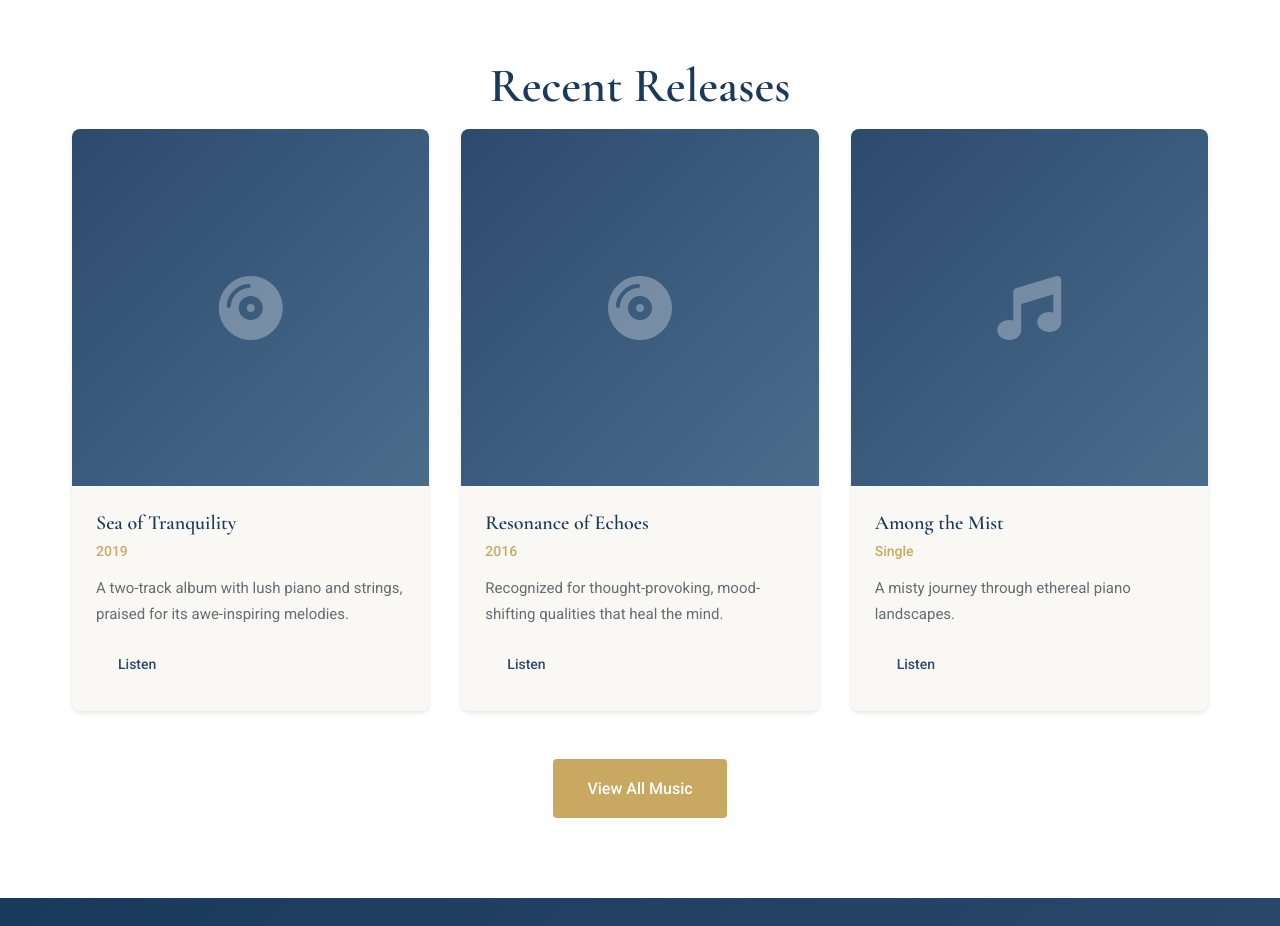
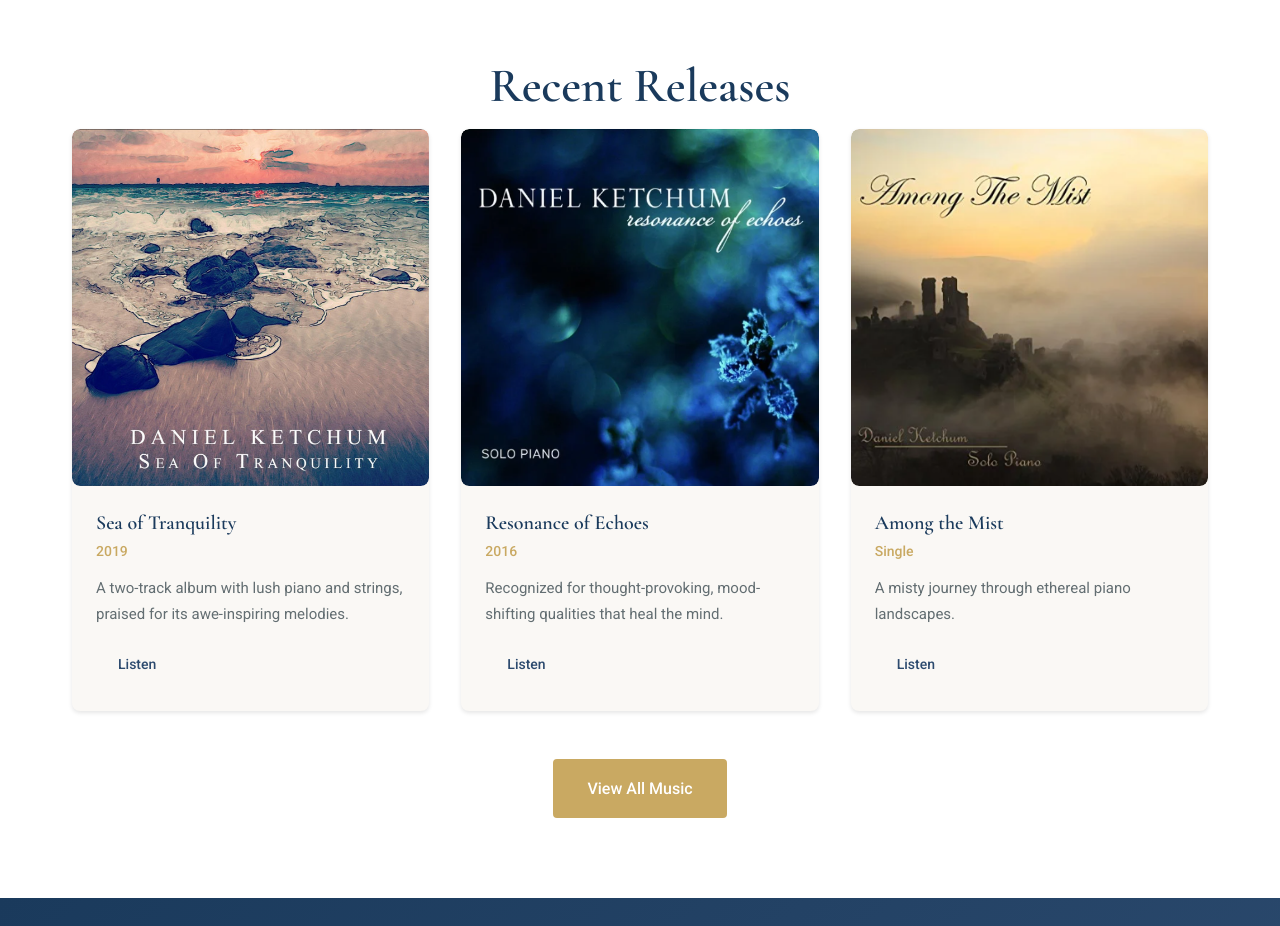
Before and after one commit to Anunakie/ketchummusic.github, a plain HTML site: page index.html in a window 1280 px wide. Shown: the part 2800-3726 px from the top of the page. Drawn offline with nearby package versions, Linux system fonts and the light colour scheme.

Commit message:
Add album artwork to homepage Recent Releases section

```diff
--- a/css/style.css
+++ b/css/style.css
@@ -858,3 +858,20 @@ img {
         text-align: center;
     }
 }
+
+
+/* Release Card Images */
+.release-image img {
+    width: 100%;
+    height: 100%;
+    object-fit: cover;
+    border-radius: var(--radius-md);
+    box-shadow: var(--shadow-md);
+}
+
+.release-image {
+    width: 100%;
+    aspect-ratio: 1;
+    overflow: hidden;
+    border-radius: var(--radius-md);
+}
--- a/index.html
+++ b/index.html
@@ -178,9 +178,7 @@
             <div class="releases-grid">
                 <div class="release-card">
                     <div class="release-image">
-                        <div class="release-placeholder">
-                            <i class="fas fa-compact-disc"></i>
-                        </div>
+                        <img src="assets/images/albums/Sea_of_Tranquility.png" alt="Sea of Tranquility Album Cover">
                     </div>
                     <div class="release-info">
                         <h3>Sea of Tranquility</h3>
@@ -192,9 +190,7 @@
 
                 <div class="release-card">
                     <div class="release-image">
-                        <div class="release-placeholder">
-                            <i class="fas fa-compact-disc"></i>
-                        </div>
+                        <img src="assets/images/albums/Resonance_of_Echoes.png" alt="Resonance of Echoes Album Cover">
                     </div>
                     <div class="release-info">
                         <h3>Resonance of Echoes</h3>
@@ -206,9 +202,7 @@
 
                 <div class="release-card">
                     <div class="release-image">
-                        <div class="release-placeholder">
-                            <i class="fas fa-music"></i>
-                        </div>
+                        <img src="assets/images/albums/Among_the_Mist.png" alt="Among the Mist Cover">
                     </div>
                     <div class="release-info">
                         <h3>Among the Mist</h3>
```
Also changed, not shown: assets/images/albums/Among_the_Mist.png (added), assets/images/albums/Resonance_of_Echoes.png (added).
